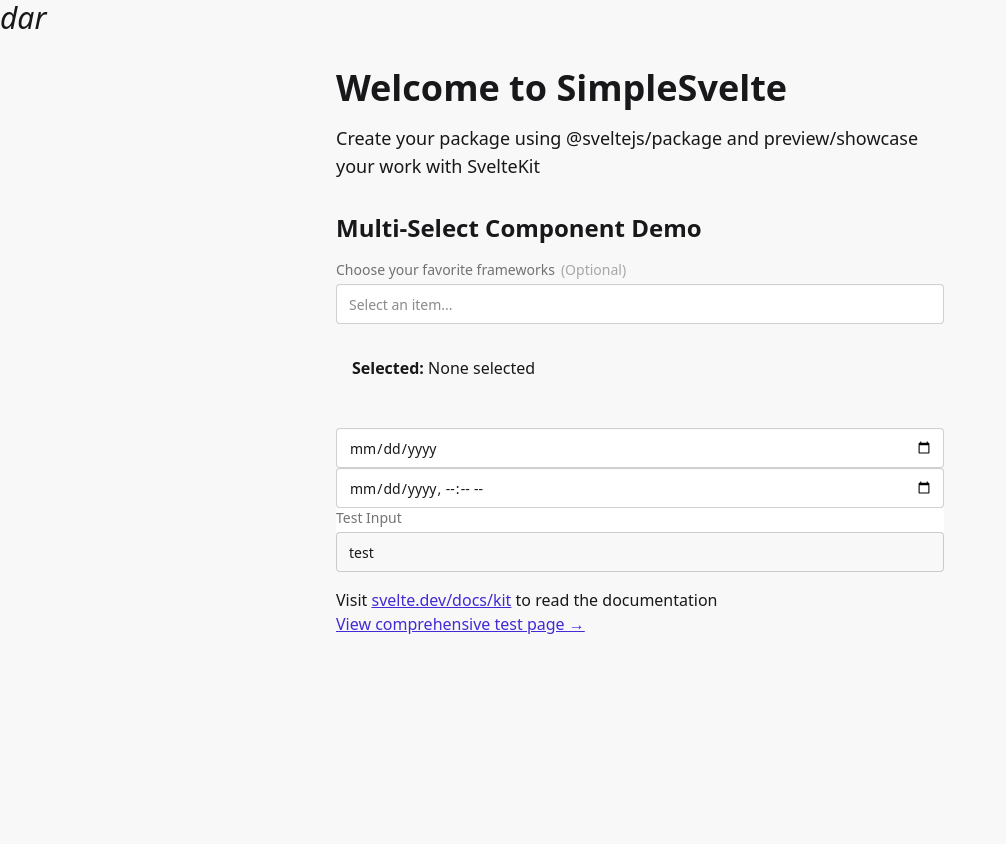
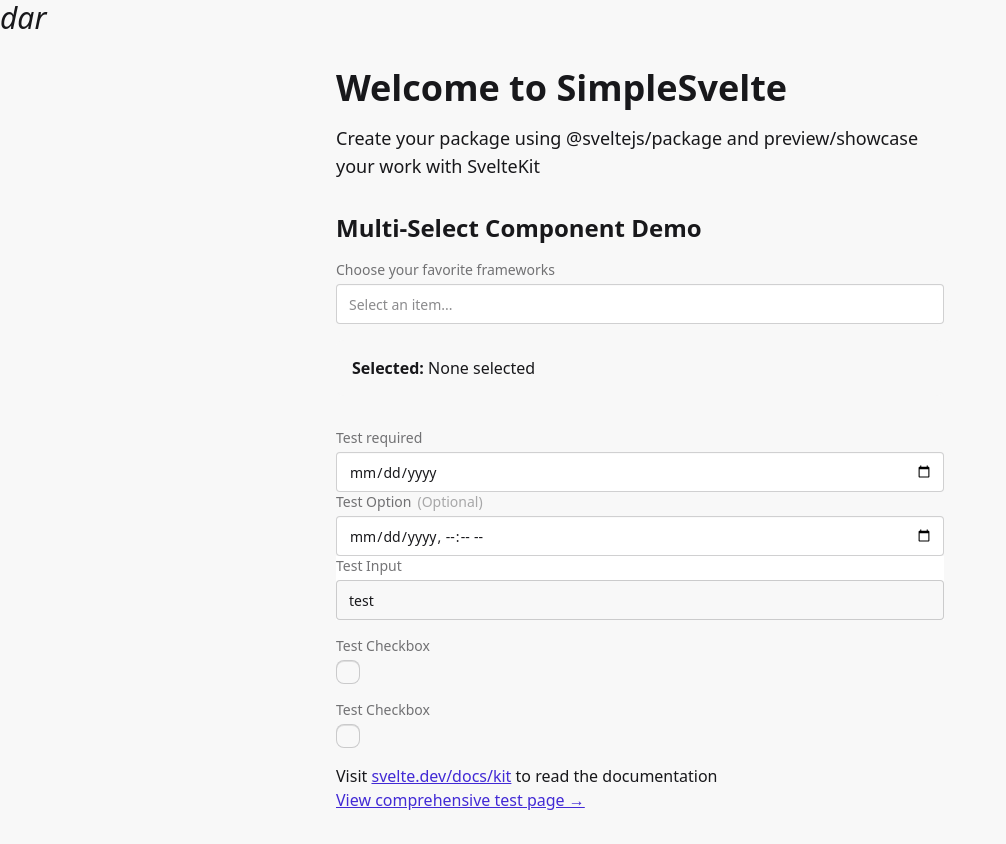
Before and after one commit to derekhearst/SimpleSvelte, a SvelteKit app: page / in a window 1280 px wide. Shown: the whole page, without its empty margins (0-1006 px from the left). Before the commit the page ends 800 px from the top, so only its background shows below. Built offline with nearby package versions, Linux system fonts and the light colour scheme.

Commit message:
fix: update version to 1.1.16 and enhance Input, Label, Select, and TextArea components to support optional prop

```diff
--- a/package.json
+++ b/package.json
@@ -1,6 +1,6 @@
 {
 	"name": "simplesvelte",
-	"version": "1.1.15",
+	"version": "1.1.16",
 	"scripts": {
 		"dev": "bun vite dev",
 		"build": "bun vite build && bun run prepack",
--- a/src/lib/Input.svelte
+++ b/src/lib/Input.svelte
@@ -80,14 +80,16 @@
 		return 'input w-full'
 	})
 
-	$inspect(value)
+	let showOptional = $derived.by(() => {
+		return !required && !disabled && type != 'checkbox'
+	})
 </script>
 
 {#if type != 'file'}
 	<input type="hidden" {name} value={value ?? ''} />
 {/if}
 
-<Label class={myClass} {label} {name} {required} {disabled}>
+<Label class={myClass} {label} {name} optional={showOptional} {disabled}>
 	{#if type == 'checkbox'}
 		<input bind:this={element} type="checkbox" {disabled} class={inputClass} {...rest} bind:checked={value} />
 	{:else if type == 'file'}
--- a/src/lib/Label.svelte
+++ b/src/lib/Label.svelte
@@ -4,19 +4,19 @@
 		class?: string
 		label: string | undefined
 		name?: string
-		required?: boolean
+		optional?: boolean
 		disabled?: boolean
 		children?: Snippet
 	}
 
-	let { class: className = '', name = '', required = false, label, disabled, children }: Props = $props()
+	let { class: className = '', name = '', optional = false, label, disabled, children }: Props = $props()
 </script>
 
 {#if label}
 	<label class="flex w-full flex-col {className}" for={name}>
 		<div class="label mb-1 p-0 text-sm">
 			<span class="">{label}</span>
-			{#if !disabled && !required}
+			{#if optional && !disabled}
 				<span class="label">(Optional)</span>
 			{/if}
 		</div>
--- a/src/lib/Select.svelte
+++ b/src/lib/Select.svelte
@@ -150,7 +150,7 @@
 	<input type="hidden" {name} {value} />
 {/if}
 
-<Label {label} {name} {required} class={className}>
+<Label {label} {name} optional={required} class={className}>
 	{#if !disabled}
 		<details
 			class="dropdown w-full"
--- a/src/lib/TextArea.svelte
+++ b/src/lib/TextArea.svelte
@@ -23,6 +23,6 @@
 	}: Props = $props()
 </script>
 
-<Label class={myClass} {label} {name} {required} {disabled}>
+<Label class={myClass} {label} {name} optional={required} {disabled}>
 	<textarea bind:this={element} {disabled} class="textarea w-full" {...rest} bind:value></textarea>
 </Label>
--- a/src/routes/+page.svelte
+++ b/src/routes/+page.svelte
@@ -35,11 +35,15 @@
 		</div>
 	</div>
 
-	<Input type="date" name="test" />
-	<Input type="datetime-local" name="test" />
+	<Input type="date" name="test" required label="Test required" />
+
+	<Input type="datetime-local" name="test" label="Test Option" />
 	<div class="bg-base-100">
 		<Input name="" value="test" label="Test Input" disabled class="mb-4" />
 	</div>
+
+	<Input type="checkbox" name="test-checkbox" label="Test Checkbox" class="mb-4" />
+	<Input type="checkbox" name="test-checkbox" label="Test Checkbox" required class="mb-4" />
 
 	<p>
 		Visit <a href="https://svelte.dev/docs/kit" class="link link-primary">svelte.dev/docs/kit</a> to read the documentation
```
